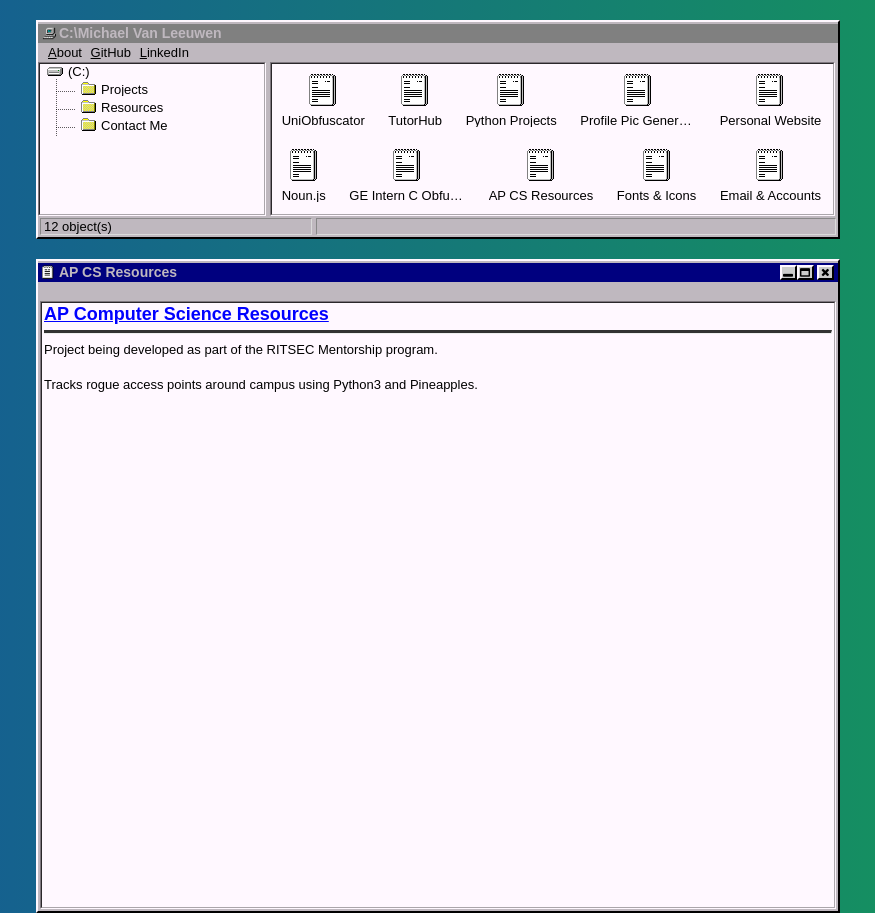
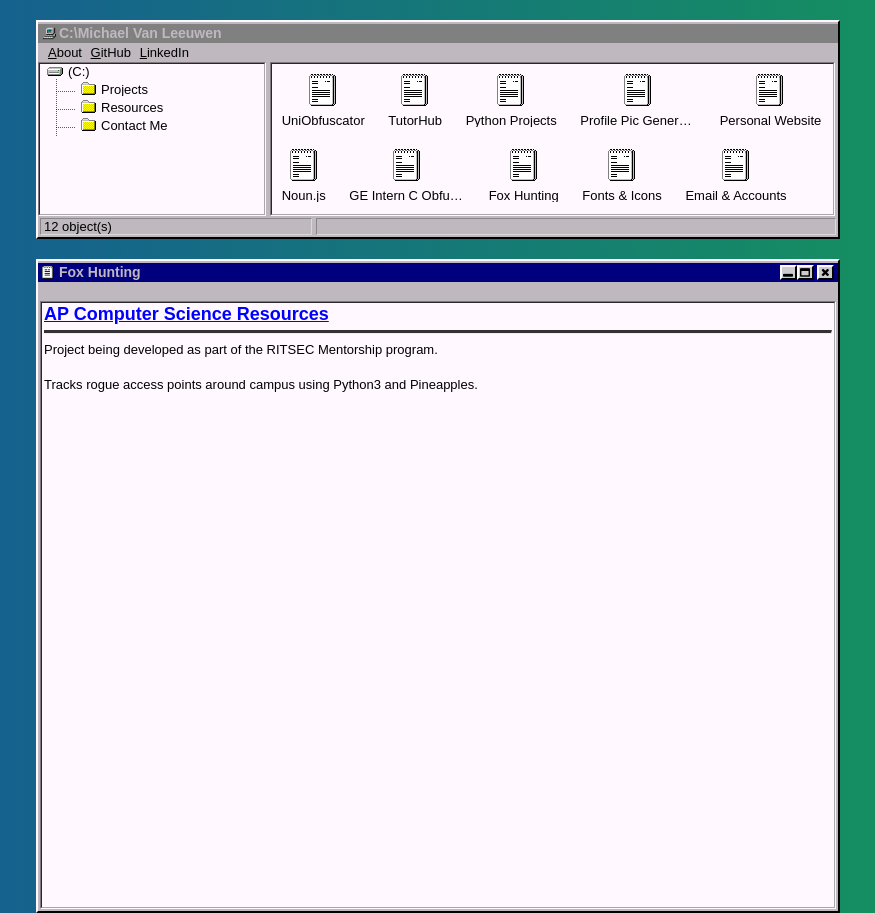
Before and after one commit to MJVL/mjvl.github.io-legacy-v2, a Jekyll site: the page built from _posts/2018-01-02-Fox Hunting.md, in a window 1280 px wide. Shown: the whole page, without its empty margins (202-1077 px from the left). Built offline with Jekyll 4.4.1, drawn with Linux system fonts in a browser that asks for light colours.

Commit message:
Fix Fox Hunting post title

```diff
--- a/_posts/2018-01-02-Fox Hunting.md
+++ b/_posts/2018-01-02-Fox Hunting.md
@@ -1,6 +1,6 @@
 ---
 layout: default
-title: "AP CS Resources"
+title: "Fox Hunting"
 tags: tag1
 ---
 ## [AP Computer Science Resources](https://github.com/ritsec "Fox Hunting")
```
